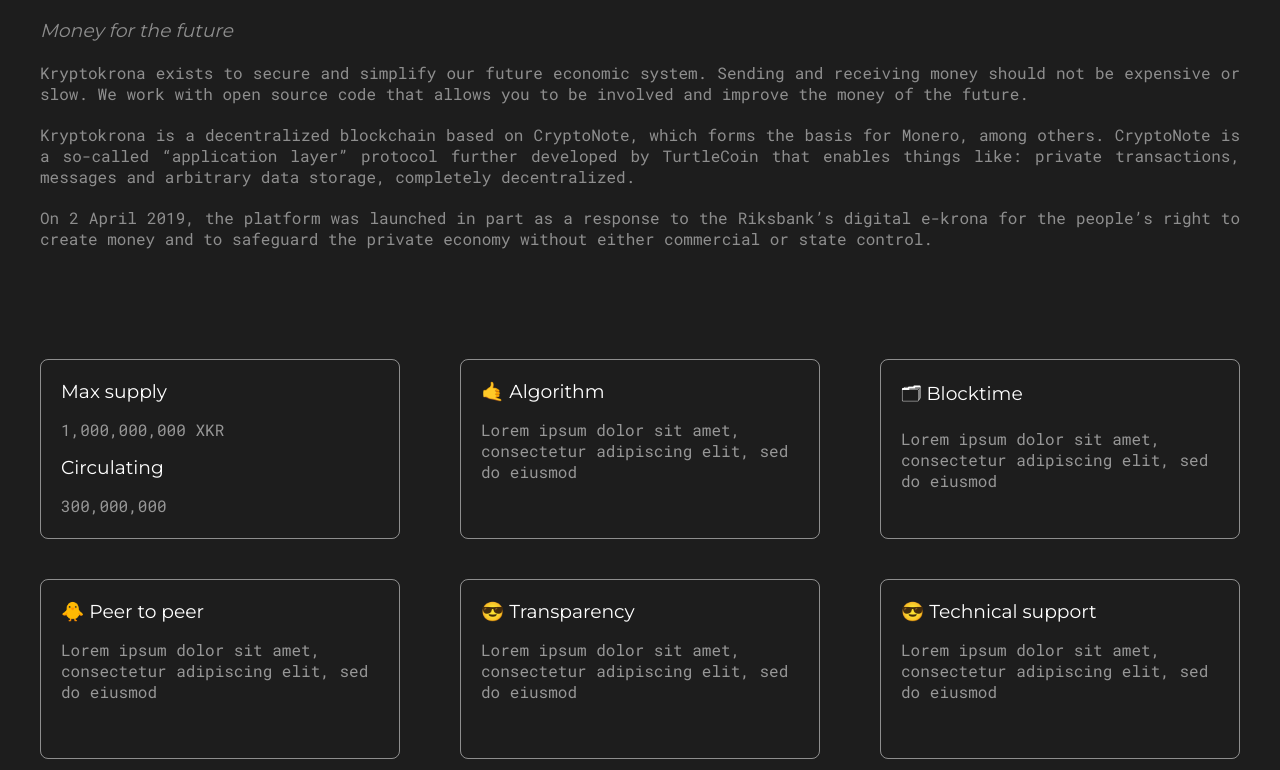
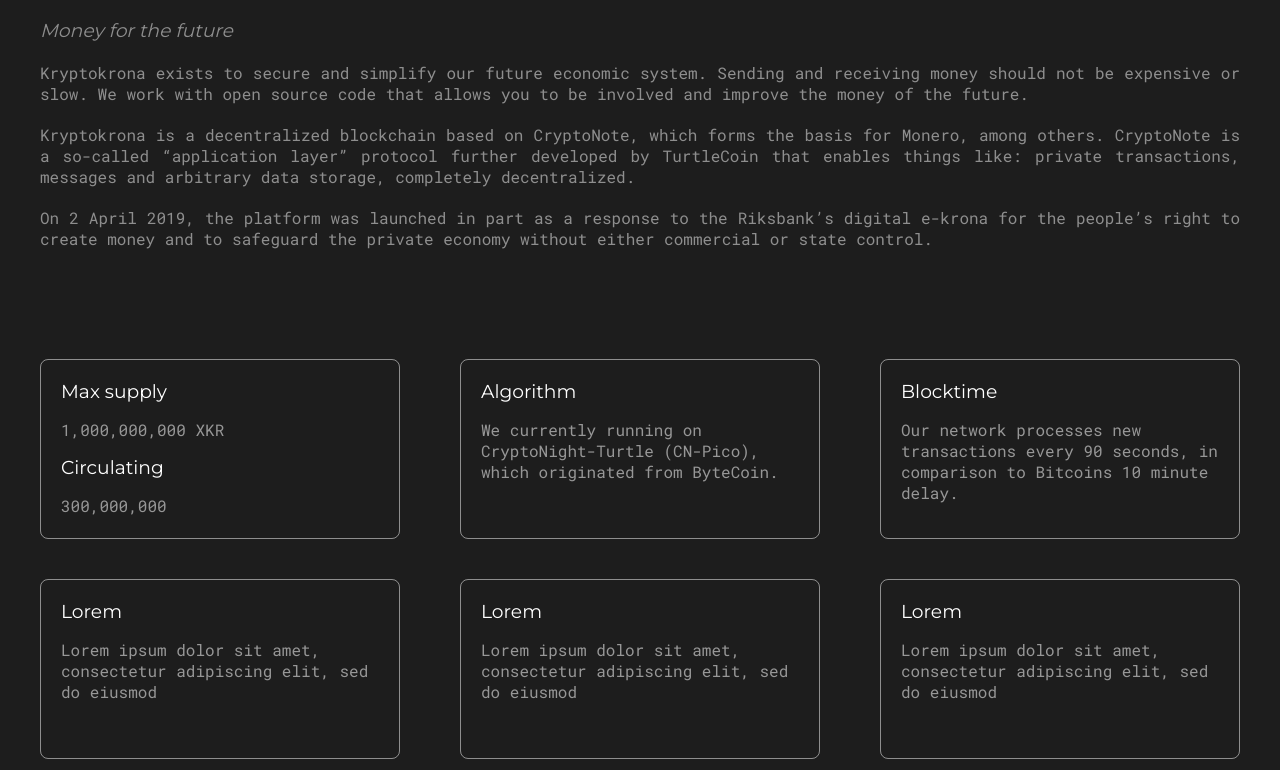
Before and after one commit to Swepool/kryptokrona-cms-website, a Gatsby site: page /about in a window 1280 px wide. Shown: the part 182-952 px from the top of the page. Built offline with nearby package versions, Linux system fonts and the light colour scheme; Gatsby itself is replaced by a stand-in of ours; no server answers.

Commit message:
Added som text, needs more.

```diff
--- a/src/page-components/AboutCards.js
+++ b/src/page-components/AboutCards.js
@@ -110,35 +110,35 @@
 
                 <Card>
                     <CardContent>
-                        <CardTitle> 🤙 Algorithm</CardTitle>
+                        <CardTitle>Algorithm</CardTitle>
+                        <Text>We currently running on CryptoNight-Turtle (CN-Pico), which originated from ByteCoin.</Text>
+                    </CardContent>
+                </Card>
+
+                <Card>
+                    <CardContent>
+                        <CardTitle>Blocktime</CardTitle>
+                        <Text>Our network processes new transactions every 90 seconds, in comparison to Bitcoins 10 minute delay.</Text>
+                    </CardContent>
+                </Card>
+
+                <Card>
+                    <CardContent>
+                        <CardTitle>Lorem</CardTitle>
                         <Text>Lorem ipsum dolor sit amet, consectetur adipiscing elit, sed do eiusmod </Text>
                     </CardContent>
                 </Card>
 
                 <Card>
                     <CardContent>
-                        <CardTitle> 🗂 Blocktime</CardTitle>
+                        <CardTitle>Lorem</CardTitle>
                         <Text>Lorem ipsum dolor sit amet, consectetur adipiscing elit, sed do eiusmod </Text>
                     </CardContent>
                 </Card>
 
                 <Card>
                     <CardContent>
-                        <CardTitle>🐥 Peer to peer</CardTitle>
-                        <Text>Lorem ipsum dolor sit amet, consectetur adipiscing elit, sed do eiusmod </Text>
-                    </CardContent>
-                </Card>
-
-                <Card>
-                    <CardContent>
-                        <CardTitle>😎 Transparency</CardTitle>
-                        <Text>Lorem ipsum dolor sit amet, consectetur adipiscing elit, sed do eiusmod </Text>
-                    </CardContent>
-                </Card>
-
-                <Card>
-                    <CardContent>
-                        <CardTitle>😎 Technical support</CardTitle>
+                        <CardTitle>Lorem</CardTitle>
                         <Text>Lorem ipsum dolor sit amet, consectetur adipiscing elit, sed do eiusmod </Text>
                     </CardContent>
                 </Card>
```
